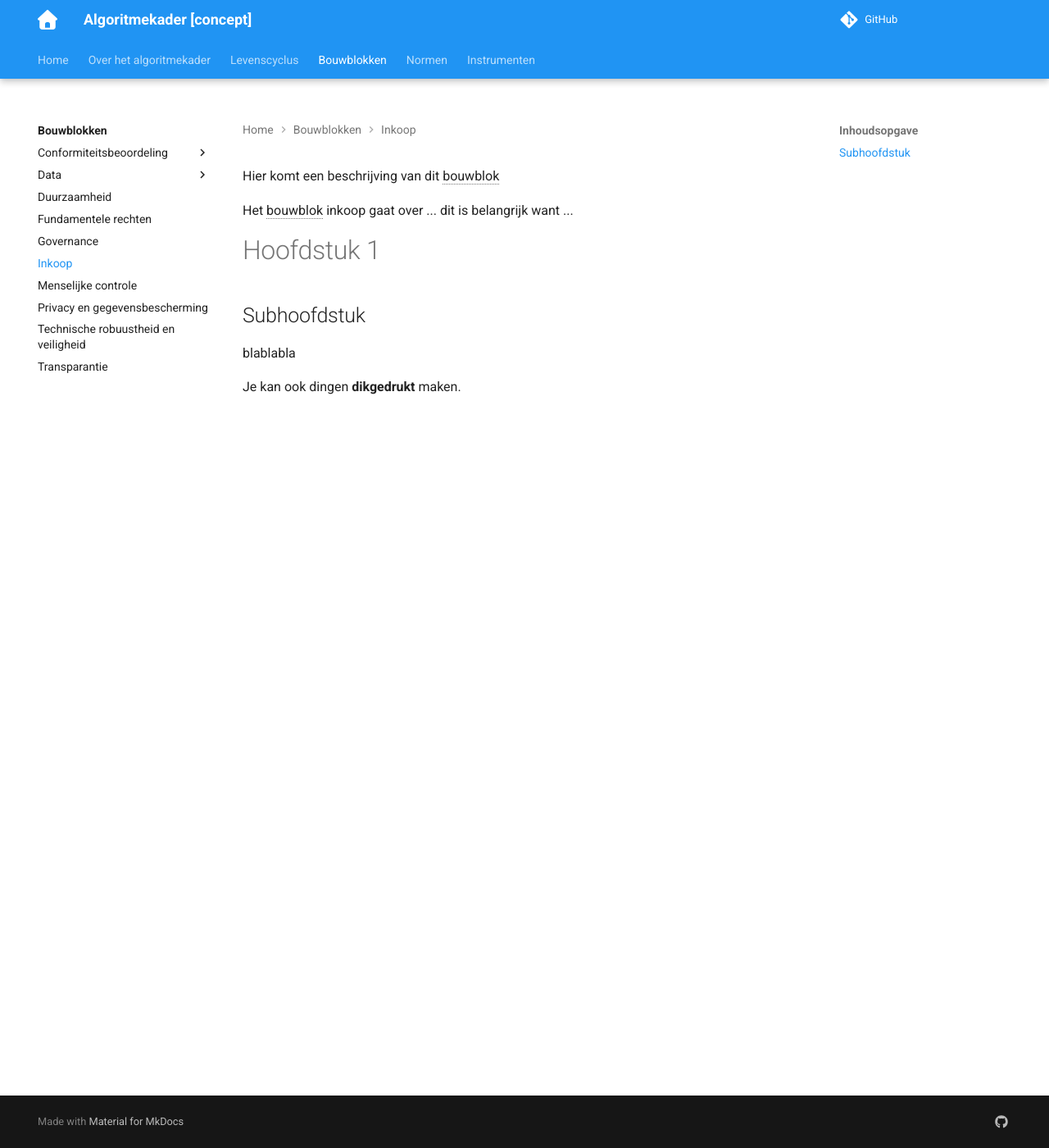
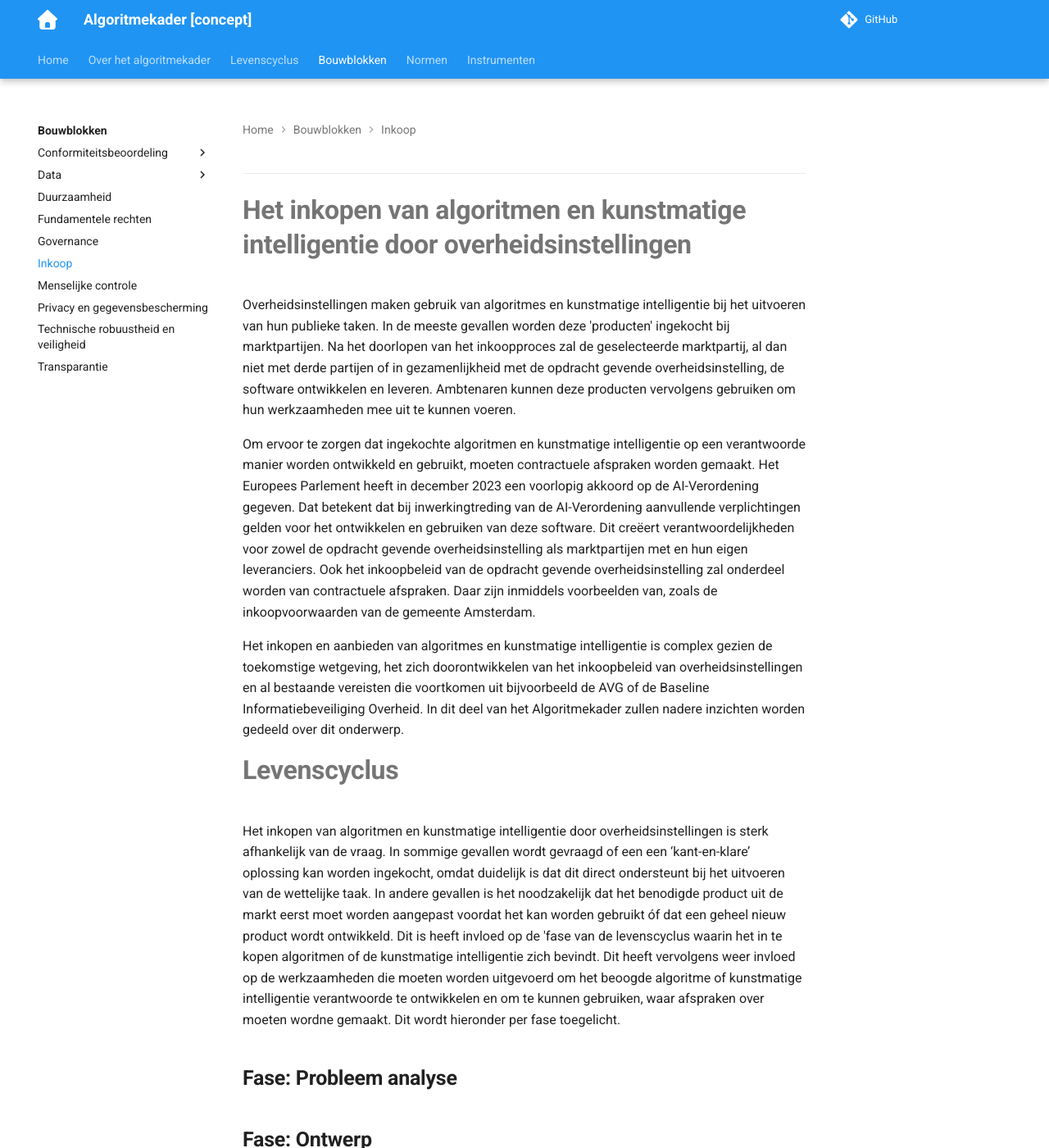
Before and after one commit to ruthkoole/algoritmekader-test, an MkDocs documentation site: the page built from docs/bouwblokken/inkoop/index.md, in a window 1280 px wide and 1400 px high. Shown: the whole window at 82% size. Built offline with MkDocs 1.6.1 and Material for MkDocs 9.7.7, drawn with Linux system fonts in a browser that asks for light colours; comment, search, counter and statistics services are not loaded; some of the changed text lies outside the part shown.

Commit message:
Update index.md

```diff
--- a/docs/bouwblokken/inkoop/index.md
+++ b/docs/bouwblokken/inkoop/index.md
@@ -1,16 +1,39 @@
 ---
-title: Inkoop
-summary: Hier staat een korte samenvatting over dit onderwerp
----
+# **Het inkopen van algoritmen en kunstmatige intelligentie door overheidsinstellingen**
 
-Hier komt een beschrijving van dit bouwblok
+Overheidsinstellingen maken gebruik van algoritmes en kunstmatige intelligentie bij het uitvoeren van hun publieke taken. In de meeste gevallen worden deze 'producten' ingekocht bij marktpartijen. Na het doorlopen van het inkoopproces zal de geselecteerde marktpartij, al dan niet met derde partijen of in gezamenlijkheid met de opdracht gevende overheidsinstelling, de software ontwikkelen en leveren. Ambtenaren kunnen deze producten vervolgens gebruiken om hun werkzaamheden mee uit te kunnen voeren.
 
-Het bouwblok inkoop gaat over ... dit is belangrijk want ...
+Om ervoor te zorgen dat ingekochte algoritmen en kunstmatige intelligentie op een verantwoorde manier worden ontwikkeld en gebruikt, moeten contractuele afspraken worden gemaakt. Het Europees Parlement heeft in december 2023 een voorlopig akkoord op de AI-Verordening gegeven. Dat betekent dat bij inwerkingtreding van de AI-Verordening aanvullende verplichtingen gelden voor het ontwikkelen en gebruiken van deze software. Dit creëert verantwoordelijkheden voor zowel de opdracht gevende overheidsinstelling als marktpartijen met en hun eigen leveranciers. Ook het inkoopbeleid van de opdracht gevende overheidsinstelling zal onderdeel worden van contractuele afspraken. Daar zijn inmiddels voorbeelden van, zoals de inkoopvoorwaarden van de gemeente Amsterdam.
 
-# Hoofdstuk 1
+Het inkopen en aanbieden van algoritmes en kunstmatige intelligentie is complex gezien de toekomstige wetgeving, het zich doorontwikkelen van het inkoopbeleid van overheidsinstellingen en al bestaande vereisten die voortkomen uit bijvoorbeeld de AVG of de Baseline Informatiebeveiliging Overheid. In dit deel van het Algoritmekader zullen nadere inzichten worden gedeeld over dit onderwerp.
 
-## Subhoofdstuk
+# **Levenscyclus**
+Het inkopen van algoritmen en kunstmatige intelligentie door overheidsinstellingen is sterk afhankelijk van de vraag. In sommige gevallen wordt gevraagd of een een ‘kant-en-klare’ oplossing kan worden ingekocht, omdat duidelijk is dat dit direct ondersteunt bij het uitvoeren van de wettelijke taak. In andere gevallen is het noodzakelijk dat het benodigde product uit de markt eerst moet worden aangepast voordat het kan worden gebruikt óf dat een geheel nieuw product wordt ontwikkeld. Dit is heeft invloed op de 'fase van de levenscyclus waarin het in te kopen algoritmen of de kunstmatige intelligentie zich bevindt. Dit heeft vervolgens weer invloed op de werkzaamheden die moeten worden uitgevoerd om het beoogde algoritme of kunstmatige intelligentie verantwoorde te ontwikkelen en om te kunnen gebruiken, waar afspraken over moeten wordne gemaakt. Dit wordt hieronder per fase toegelicht.
 
-blablabla
+## **Fase: Probleem analyse**
+
+
+## **Fase: Ontwerp**
+
+
+
+## **Fase: Data verkennen en (data)preparatie**
+
+
+
+## **Fase: Ontwikkelen**
+
+
+
+
+## **Fase: Validatie**
+
+
+
+## **Fase: Implementatie**
+
+# **Normen**
+
+
 
 Je kan ook dingen **dikgedrukt** maken.
```
